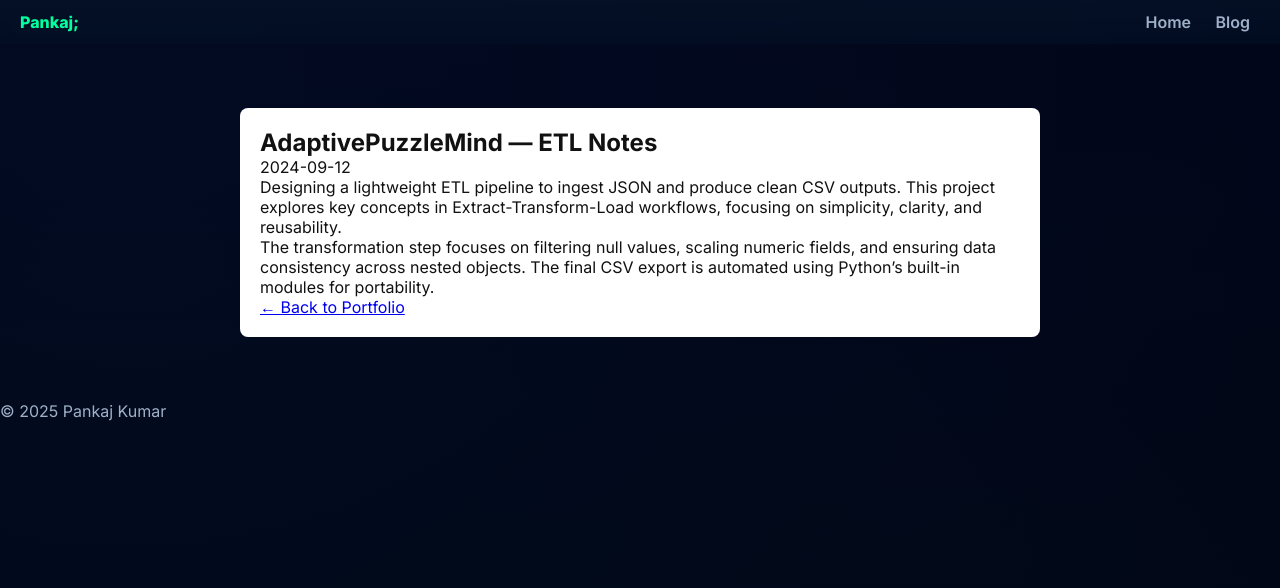
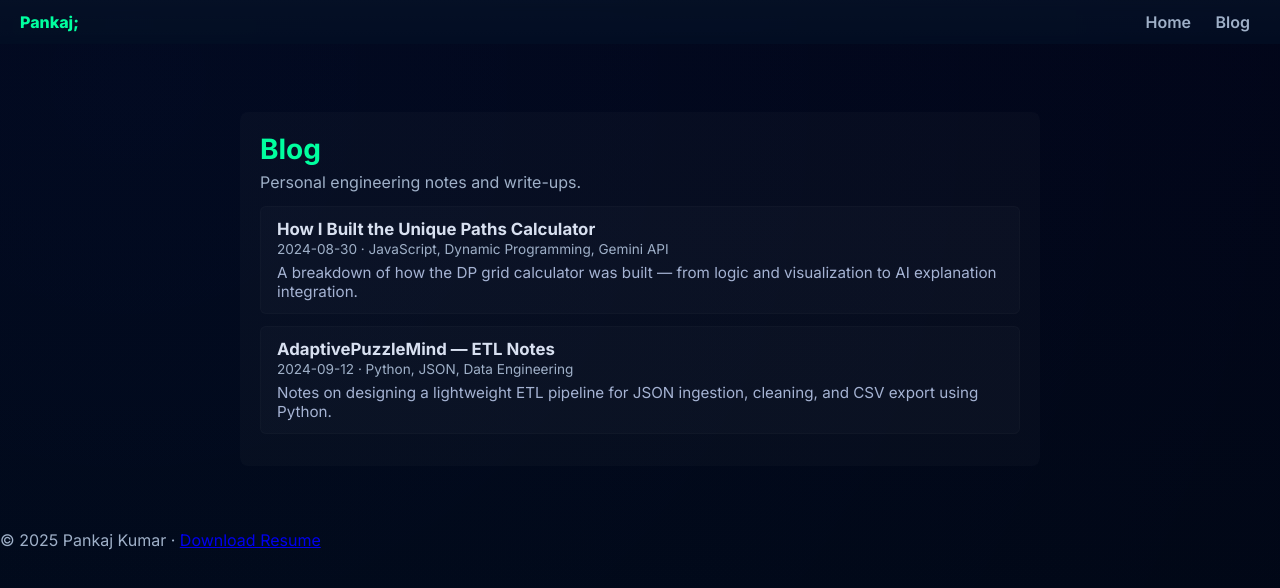
Before and after one commit to Pankajash/pankaj-portfolio, a plain HTML site: page blog/etl-pipeline-notes.html in a window 1280 px wide. Drawn offline with Linux system fonts and the light colour scheme.

Commit message:
etl-pipeline-notes.html

```diff
--- a/blog/etl-pipeline-notes.html
+++ b/blog/etl-pipeline-notes.html
@@ -3,10 +3,63 @@
 <html lang="en">
 <head>
   <meta charset="utf-8">
-  <meta name="viewport" content="width=device-width,initial-scale=1">
-  <meta name="description" content="Notes on building AdaptivePuzzleMind — a lightweight ETL pipeline for JSON ingestion and CSV output generation.">
-  <title>AdaptivePuzzleMind — ETL Notes</title>
+  <meta name="viewport" content="width=device-width, initial-scale=1">
+  <meta name="description" content="Blog by Pankaj Kumar — notes on AI, data, and software projects including Dynamic Programming visualizers and ETL workflows.">
+  <title>Blog — Pankaj Kumar</title>
   <link rel="stylesheet" href="../style.css">
+  <style>
+    body.hybrid {
+      font-family: Inter, system-ui, sans-serif;
+      color: var(--muted);
+      background: radial-gradient(circle at 10% 10%, rgba(11,132,255,0.04), transparent),
+                  linear-gradient(180deg, #020519, #010815);
+    }
+    .blog-list {
+      background: rgba(255,255,255,0.02);
+      padding: 20px;
+      border-radius: 8px;
+      margin-top: 24px;
+    }
+    .blog-list h1 {
+      color: var(--accent);
+      font-size: 28px;
+      margin-bottom: 6px;
+    }
+    .blog-list p.muted {
+      color: #9fb0c8;
+      margin-bottom: 14px;
+    }
+    .blog-list a {
+      display: block;
+      padding: 12px 16px;
+      border-radius: 6px;
+      background: rgba(255,255,255,0.02);
+      text-decoration: none;
+      color: var(--muted);
+      margin-bottom: 12px;
+      transition: background 0.25s, transform 0.2s;
+      border: 1px solid rgba(255,255,255,0.02);
+    }
+    .blog-list a:hover {
+      background: rgba(255,255,255,0.05);
+      transform: translateY(-2px);
+    }
+    .blog-list a strong {
+      font-size: 1.05em;
+      color: #d8e0f0;
+    }
+    .blog-list small {
+      display: block;
+      font-size: 0.85em;
+      color: #9fb0c8;
+      margin-top: 2px;
+    }
+    .blog-list a p {
+      margin-top: 6px;
+      font-size: 0.95em;
+      color: #a5b3d3;
+    }
+  </style>
 </head>
 
 <body class="hybrid">
@@ -14,30 +67,31 @@
     <div class="brand">Pankaj<span class="dot">;</span></div>
     <nav class="nav" aria-label="Main navigation">
       <a href="../index.html">Home</a>
-      <a href="../blog/index.html">Blog</a>
+      <a href="index.html" class="active">Blog</a>
     </nav>
   </header>
 
   <main class="container">
-    <article class="blog-post">
-      <h1>AdaptivePuzzleMind — ETL Notes</h1>
-      <p class="muted">2024-09-12</p>
-      <p>
-        Designing a lightweight ETL pipeline to ingest JSON and produce clean CSV outputs.
-        This project explores key concepts in Extract-Transform-Load workflows,
-        focusing on simplicity, clarity, and reusability.
-      </p>
-      <p>
-        The transformation step focuses on filtering null values, scaling numeric fields,
-        and ensuring data consistency across nested objects.
-        The final CSV export is automated using Python’s built-in modules for portability.
-      </p>
-      <p><a href="../index.html">← Back to Portfolio</a></p>
-    </article>
+    <section class="blog-list">
+      <h1>Blog</h1>
+      <p class="muted">Personal engineering notes and write-ups.</p>
+
+      <a href="how-i-built-unique-paths.html">
+        <strong>How I Built the Unique Paths Calculator</strong>
+        <small>2024-08-30 · JavaScript, Dynamic Programming, Gemini API</small>
+        <p>A breakdown of how the DP grid calculator was built — from logic and visualization to AI explanation integration.</p>
+      </a>
+
+      <a href="etl-pipeline-notes.html">
+        <strong>AdaptivePuzzleMind — ETL Notes</strong>
+        <small>2024-09-12 · Python, JSON, Data Engineering</small>
+        <p>Notes on designing a lightweight ETL pipeline for JSON ingestion, cleaning, and CSV export using Python.</p>
+      </a>
+    </section>
   </main>
 
   <footer class="foot">
-    <p>© 2025 Pankaj Kumar</p>
+    <p>© 2025 Pankaj Kumar · <a href="../assets/RESUME_PANKAJ.pdf" download>Download Resume</a></p>
   </footer>
 </body>
 </html>
```
